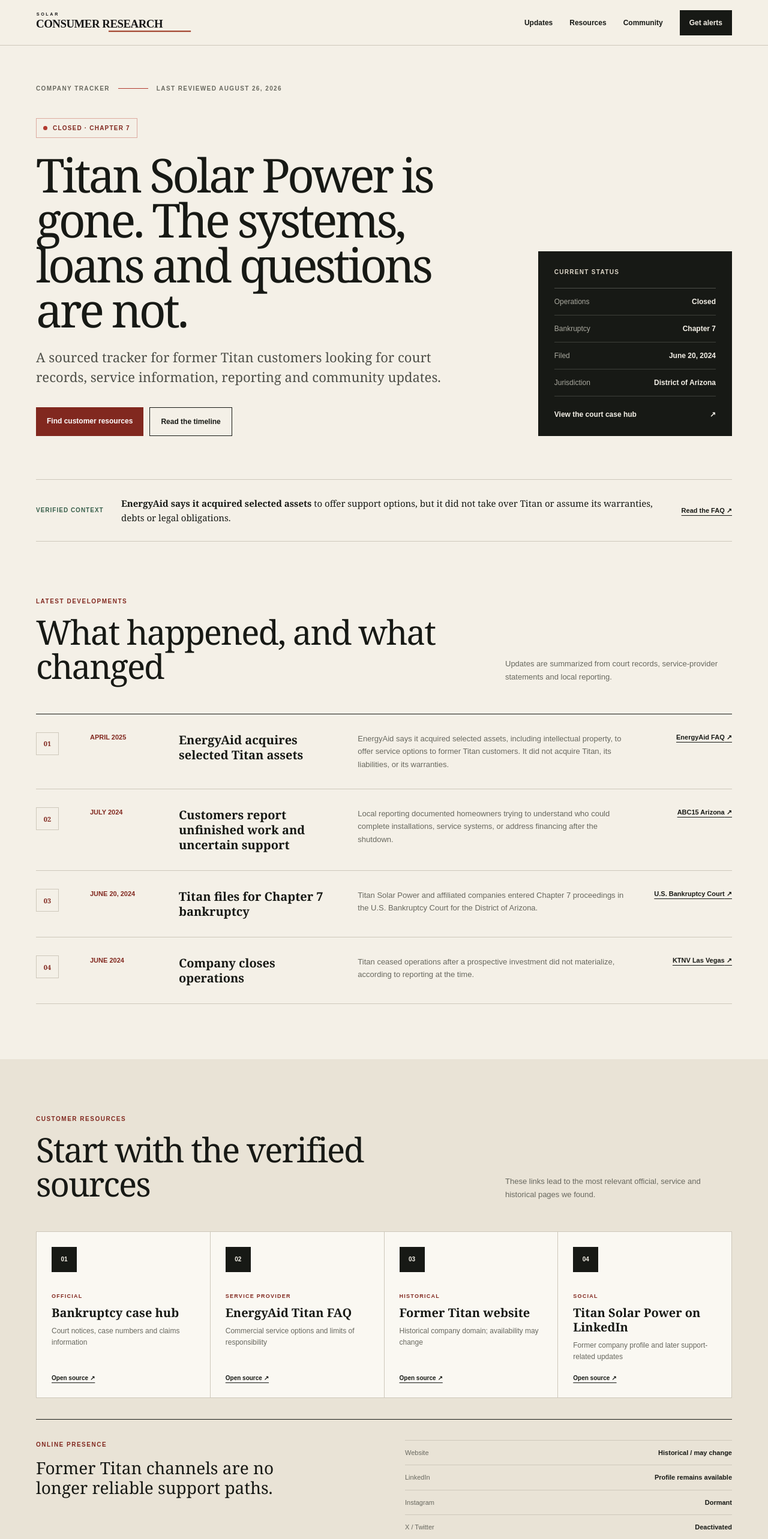
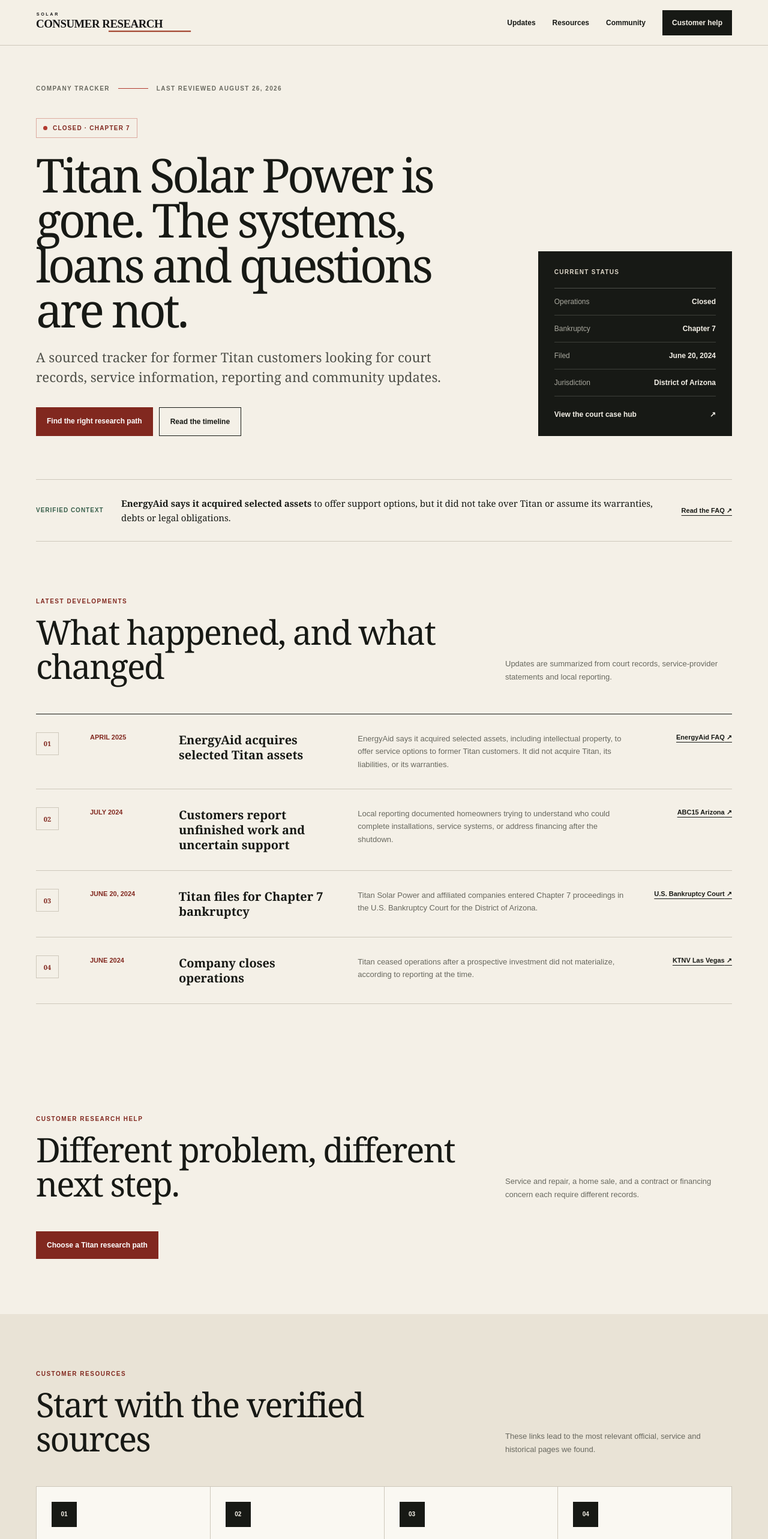
Before and after one commit to Decentralized-Rob/solar-consumer-research, a Next.js app: page /cases/titan-solar-power in a window 1280 px wide. Shown: the top 2566 px of the page at 60% size. Built offline with nearby package versions, Linux system fonts and the light colour scheme.

Commit message:
Link Titan tracker to customer research hub

```diff
--- a/app/cases/titan-solar-power/page.tsx
+++ b/app/cases/titan-solar-power/page.tsx
@@ -75,7 +75,7 @@
           <a href="#tt-updates">Updates</a>
           <a href="#tt-resources">Resources</a>
           <a href="#tt-community">Community</a>
-          <a className="tt-header-cta" href="#tt-subscribe">Get alerts</a>
+          <Link className="tt-header-cta" href="/cases/titan-solar-power/customer-help">Customer help</Link>
         </nav>
       </header>
 
@@ -87,7 +87,7 @@
               <div className="tt-status-pill"><span /> Closed · Chapter 7</div>
               <h1>Titan Solar Power is gone. The systems, loans and questions are not.</h1>
               <p className="tt-deck">A sourced tracker for former Titan customers looking for court records, service information, reporting and community updates.</p>
-              <div className="tt-actions"><a className="tt-button tt-button-primary" href="#tt-resources">Find customer resources</a><a className="tt-button tt-button-secondary" href="#tt-updates">Read the timeline</a></div>
+              <div className="tt-actions"><Link className="tt-button tt-button-primary" href="/cases/titan-solar-power/customer-help">Find the right research path</Link><a className="tt-button tt-button-secondary" href="#tt-updates">Read the timeline</a></div>
             </div>
             <aside className="tt-status-card" aria-label="Current company status">
               <p>Current status</p>
@@ -111,6 +111,11 @@
           </article>)}</div>
         </section>
 
+        <section className="tt-section" aria-label="Customer research help">
+          <div className="tt-section-heading"><div><p>Customer research help</p><h2>Different problem, different next step.</h2></div><span>Service and repair, a home sale, and a contract or financing concern each require different records.</span></div>
+          <Link className="tt-button tt-button-primary" href="/cases/titan-solar-power/customer-help">Choose a Titan research path</Link>
+        </section>
+
         <section className="tt-section tt-muted" id="tt-resources">
           <div className="tt-section-heading"><div><p>Customer resources</p><h2>Start with the verified sources</h2></div><span>These links lead to the most relevant official, service and historical pages we found.</span></div>
           <div className="tt-resource-grid">{resources.map((item, index) => <ExternalLink className="tt-resource-card" href={item.href} key={item.label}><b>{String(index + 1).padStart(2, "0")}</b><small>{item.tag}</small><h3>{item.label}</h3><p>{item.meta}</p><span>Open source ↗</span></ExternalLink>)}</div>
```
